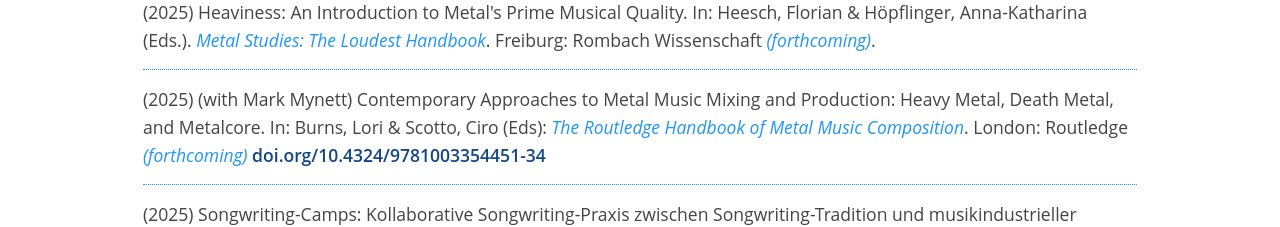
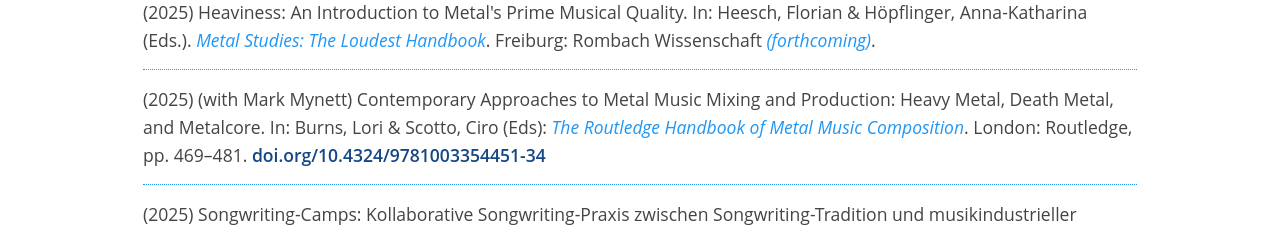
Before and after one commit to JanHerbst84/janherbst84.github.io, a plain HTML site: page PublicationsHTML/chapters.html in a window 1280 px wide. Shown: the part 507-734 px from the top of the page. Drawn offline with nearby package versions, Linux system fonts and the light colour scheme.

Commit message:
Routledge Handbook

```diff
--- a/PublicationsHTML/chapters.html
+++ b/PublicationsHTML/chapters.html
@@ -76,7 +76,7 @@
 
         <li>(2025) Heaviness: An Introduction to Metal's Prime Musical Quality. In: Heesch, Florian &amp; Höpflinger, Anna-Katharina (Eds.). <em>Metal Studies: The Loudest Handbook</em>. Freiburg: Rombach Wissenschaft <em>(forthcoming)</em>.</li>
 
-        <li>(2025) (with Mark Mynett) Contemporary Approaches to Metal Music Mixing and Production: Heavy Metal, Death Metal, and Metalcore. In: Burns, Lori &amp; Scotto, Ciro (Eds): <em>The Routledge Handbook of Metal Music Composition</em>. London: Routledge <em>(forthcoming)</em> <a href="https://doi.org/10.4324/9781003354451-34" target="_blank">doi.org/10.4324/9781003354451-34</a></li>
+        <li>(2025) (with Mark Mynett) Contemporary Approaches to Metal Music Mixing and Production: Heavy Metal, Death Metal, and Metalcore. In: Burns, Lori &amp; Scotto, Ciro (Eds): <em>The Routledge Handbook of Metal Music Composition</em>. London: Routledge, pp. 469–481. <a href="https://doi.org/10.4324/9781003354451-34" target="_blank">doi.org/10.4324/9781003354451-34</a></li>
 
         <li>(2025) Songwriting-Camps: Kollaborative Songwriting-Praxis zwischen Songwriting-Tradition und musikindustrieller Transformation. In: Pfleiderer, Martin; Jost, Christofer; Just, Steffen &amp; Wernicke, Carsten (Eds.). <em>Musik in der spätmodernen Gesellschaft. Analysen, Positionen, Perspektiven</em>. Muenster: Waxmann, pp. 191–212.</li>
 
```
